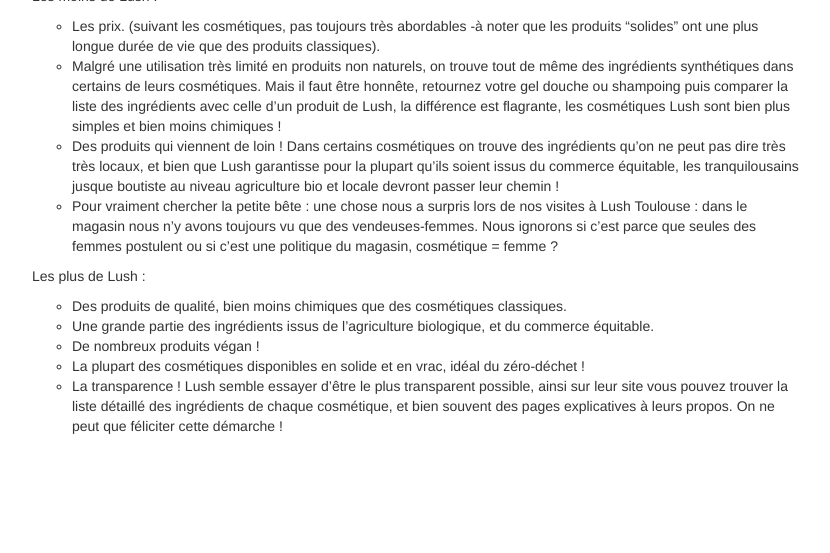
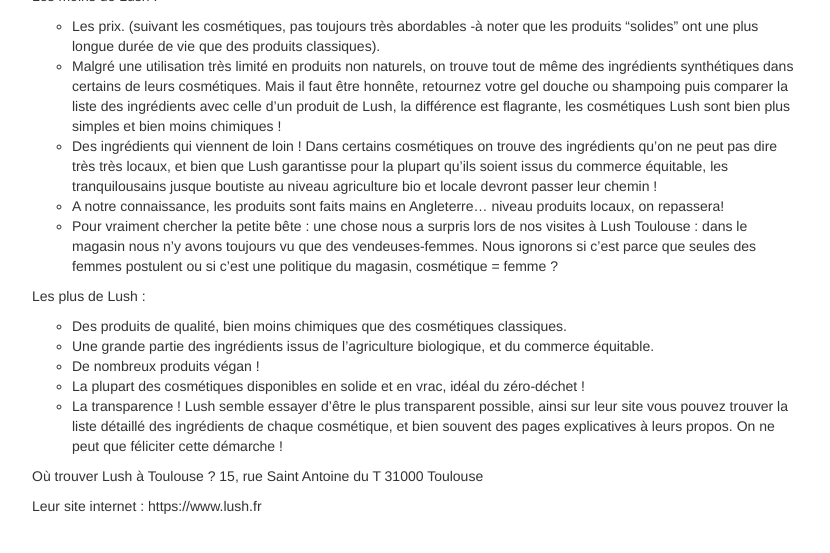
Before and after one commit to Touwin/Touwin.github.io, a Jekyll site: the page built from _posts/2013-12-30-Lush.md, in a window 1280 px wide and 900 px high, scrolled down 1071 px, cut to the strip 274-827 px from the top of the window. Shown: the whole strip, without its empty margins (223-1053 px from the left). Built offline with Jekyll 4.4.1, drawn with Linux system fonts in a browser that asks for light colours; nearby versions of some CDN libraries; Markdown is read by kramdown in place of the engine named in the settings.

Commit message:
Update 2013-12-30-Lush.md

```diff
--- a/_posts/2013-12-30-Lush.md
+++ b/_posts/2013-12-30-Lush.md
@@ -26,7 +26,8 @@ Les moins de Lush :
 
 - Les prix. (suivant les cosmétiques, pas toujours très abordables -à noter que les produits "solides" ont une plus longue durée de vie que des produits classiques).
 - Malgré une utilisation très limité en produits non naturels, on trouve tout de même des ingrédients synthétiques dans certains de leurs cosmétiques. Mais il faut être honnête, retournez votre gel douche ou shampoing puis comparer la liste des ingrédients avec celle d'un produit de Lush, la différence est flagrante, les cosmétiques Lush sont bien plus simples et bien moins chimiques !
-- Des produits qui viennent de loin ! Dans certains cosmétiques on trouve des ingrédients qu'on ne peut pas dire très très locaux, et bien que Lush garantisse pour la plupart qu'ils soient issus du commerce équitable, les tranquilousains jusque boutiste au niveau agriculture bio et locale devront passer leur chemin !
+- Des ingrédients qui viennent de loin ! Dans certains cosmétiques on trouve des ingrédients qu'on ne peut pas dire très très locaux, et bien que Lush garantisse pour la plupart qu'ils soient issus du commerce équitable, les tranquilousains jusque boutiste au niveau agriculture bio et locale devront passer leur chemin !
+- A notre connaissance, les produits sont faits mains en Angleterre... niveau produits locaux, on repassera!
 - Pour vraiment chercher la petite bête : une chose nous a surpris lors de nos visites à Lush Toulouse : dans le magasin nous n'y avons toujours vu que des vendeuses-femmes. Nous ignorons si c'est parce que seules des femmes postulent ou si c'est une politique du magasin, cosmétique = femme ?
 
 
@@ -37,3 +38,10 @@ Les plus de Lush :
 - De nombreux produits végan !
 - La plupart des cosmétiques disponibles en solide et en vrac, idéal du zéro-déchet !
 - La transparence ! Lush semble essayer d'être le plus transparent possible, ainsi sur leur site vous pouvez trouver la liste détaillé des ingrédients de chaque cosmétique, et bien souvent des pages explicatives à leurs propos. On ne peut que féliciter cette démarche !
+
+
+Où trouver Lush à Toulouse ?
+15, rue Saint Antoine du T
+31000 Toulouse
+
+Leur site internet : https://www.lush.fr
```
